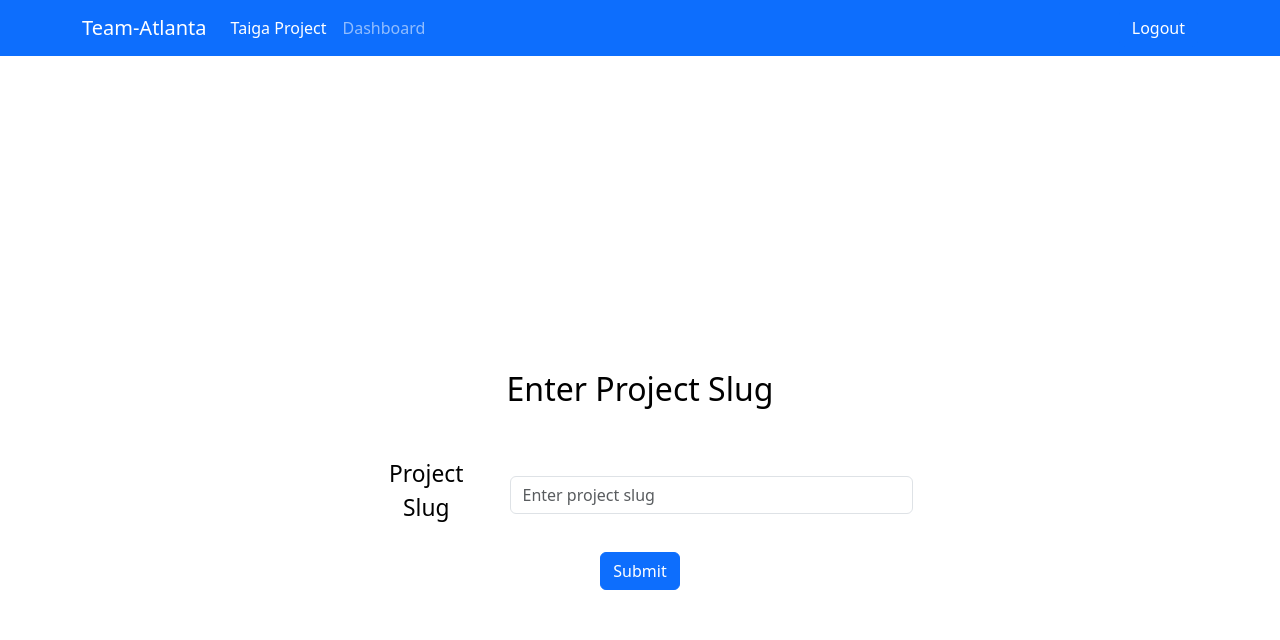
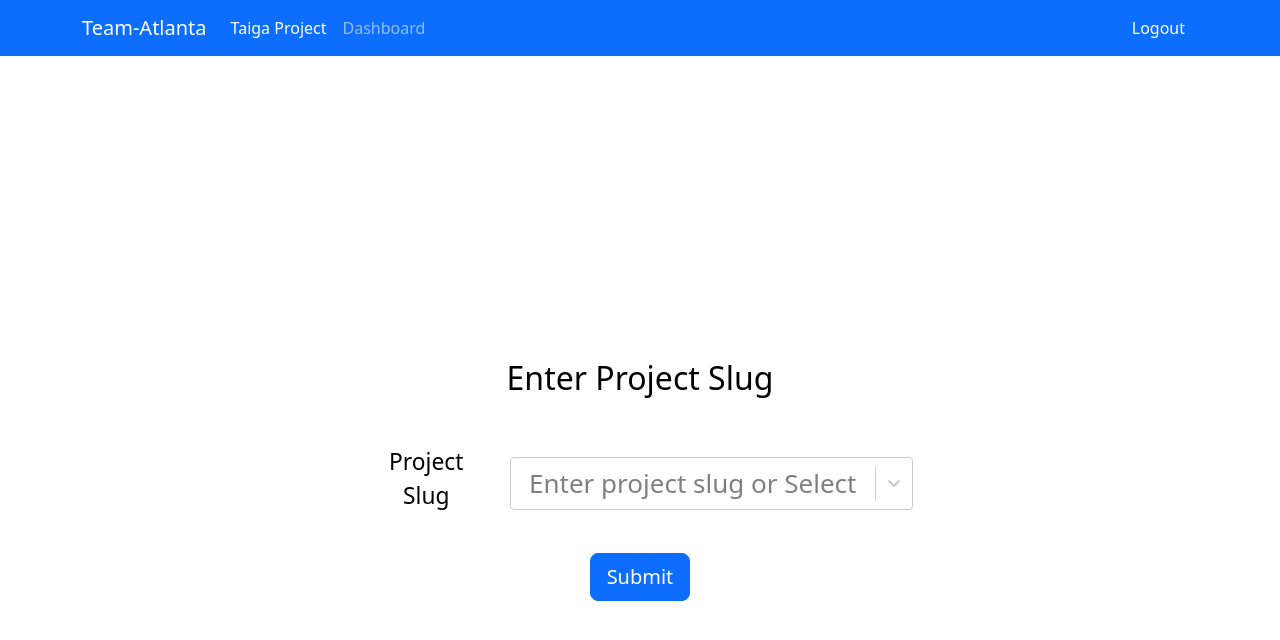
Before and after one commit to isingh27/SER516-Team-Atlanta, a React (Create React App) app in the folder ui/: page /project-slug in a window 1280 px wide. Shown: the top 640 px of the page. Built offline with nearby package versions, Linux system fonts and the light colour scheme; no server answers; sample sign-in values are in the browser's storage.

Commit message:
Task TG-107 for US-24

```diff
--- a/ui/package.json
+++ b/ui/package.json
@@ -15,6 +15,7 @@
     "react-google-charts": "^4.0.1",
     "react-router-dom": "^6.22.0",
     "react-scripts": "5.0.1",
+    "react-select": "^5.8.0",
     "web-vitals": "^2.1.4"
   },
   "scripts": {
--- a/ui/src/Components/ProjectSlugInput.js
+++ b/ui/src/Components/ProjectSlugInput.js
@@ -1,6 +1,7 @@
-import React, { useState } from 'react';
+import React, { useState, useEffect } from 'react';
 import { Form, Button, Container, Row, Col, Spinner, Toast } from 'react-bootstrap';
 import { useNavigate } from 'react-router-dom';
+import CreatableSelect from 'react-select/creatable';
 
 import TaigaService from '../Services/taiga-service';
 
@@ -10,8 +11,32 @@ const ProjectSlugInput = () => {
     const [show, setShow] = useState(false);
     const [message, setMessage] = useState('');
     const [variant, setVariant] = useState('');
+    const [projects, setProjects] = useState([]);
+    const [projectLoading, setProjectLoading] = useState(false);
 
     const navigation = useNavigate();
+
+    useEffect(() => {
+        setProjectLoading(true);
+        TaigaService.taigaUserProjects(localStorage.getItem('taigaToken')).then((response) => {
+            console.log(response.data);
+            setProjectLoading(false);
+            if(response.data.status === 'success'){
+                console.log('User Projects:', response.data);
+                // localStorage.setItem('projects',JSON.stringify(response.data.data))
+                response.data.data.map((project) => {
+                    projects.push({label: project.slug, value: project.id});
+                }
+                );
+            }
+            else{
+                console.log('User Projects Retrieval Failed');
+            }
+        }).catch((error) => {
+            setProjectLoading(false);
+            console.log(error);
+        });
+    }, []);
 
     const handleSubmit = (event) => {
         event.preventDefault();
@@ -59,25 +84,26 @@ const ProjectSlugInput = () => {
                     <Toast className='mb-5' onClose={() => setShow(false)} show={show} delay={4000} autohide bg={variant} style={{marginRight:"auto",marginLeft:"auto"}}>
                         <Toast.Body>{message}</Toast.Body>
                     </Toast>
-                    <Form onSubmit={handleSubmit}>
+                    {!projectLoading ? <Form onSubmit={handleSubmit}>
                         <Row className="mb-3 align-items-center">
                             <Col sm={3} className="text-left">
                                 <Form.Label className="small">Project Slug</Form.Label>
                             </Col>
                             <Col sm={9}>
-                                <Form.Control
+                                {/* <Form.Control
                                     type="text"
                                     placeholder="Enter project slug"
                                     value={projectSlug}
                                     onChange={(e) => setProjectSlug(e.target.value)}
-                                />
+                                /> */}
+                                <CreatableSelect placeholder="Enter project slug or Select" isClearable options={projects} onChange={(e) => setProjectSlug(e.label)}/>
                             </Col>
                         </Row>
 
-                        <Button variant="primary" type="submit">
+                        <Button size='lg' className='mt-3' variant="primary" type="submit">
                            {loading && <Spinner animation="border" role="status" />} Submit
                         </Button>
-                    </Form>
+                    </Form> : <Spinner animation="border" role="status" />}
                 </Col>
             </Row>
         </Container>
--- a/ui/src/Services/taiga-service.js
+++ b/ui/src/Services/taiga-service.js
@@ -101,6 +101,14 @@ class TaigaService {
               }
           });
   }
+  taigaUserProjects(token) {
+      return axios.get(API_URL + "listUserProjects",
+          {
+              headers: {
+                  Authorization: `Bearer ${token}`
+              }
+          });
+  }
 }
 
 export default new TaigaService();
```
Also changed, not shown: ui/src/Components/Dashboard.js (indentation only), 1 other file (tests, documents, lock files or other folders).
